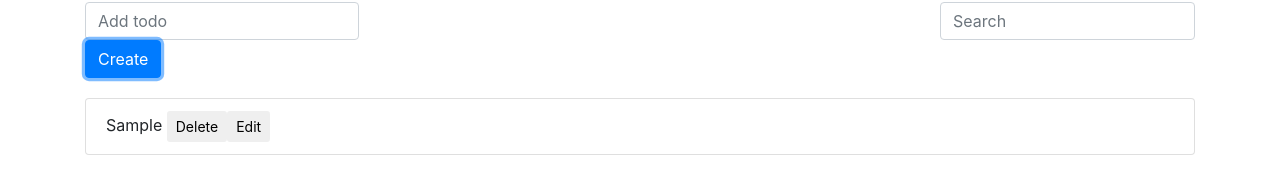
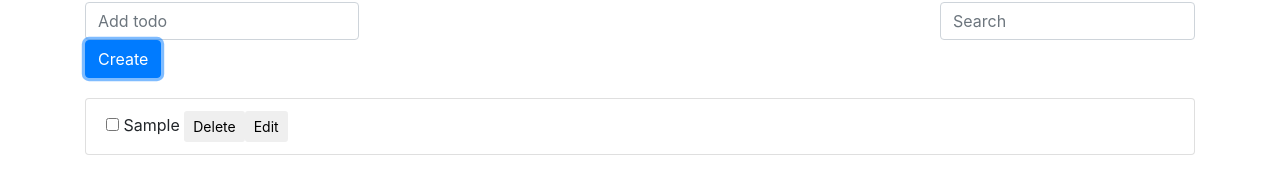
Before and after one commit to itobuztech/angular-todo, an Angular app: page / in a window 1280 px wide. Both pictures are taken after typing "Sample" into the empty fields and a click on the button "Create". Shown: the part 254-448 px from the top of the page. Built offline with nearby package versions, Linux system fonts and the light colour scheme.

Commit message:
complete / pending status added

```diff
--- a/src/app/app.module.ts
+++ b/src/app/app.module.ts
@@ -1,6 +1,6 @@
 import { BrowserModule } from '@angular/platform-browser';
 import { NgModule } from '@angular/core';
-import { ReactiveFormsModule } from '@angular/forms';
+import { ReactiveFormsModule, FormsModule } from '@angular/forms';
 
 import { AppComponent } from './app.component';
 import { HeaderComponent } from './components/header/header.component';
@@ -16,7 +16,8 @@ import { TodoService } from './services/todo.service';
   ],
   imports: [
     BrowserModule,
-    ReactiveFormsModule
+    ReactiveFormsModule,
+    FormsModule
   ],
   providers: [
     TodoService
--- a/src/app/components/header/header.component.ts
+++ b/src/app/components/header/header.component.ts
@@ -24,7 +24,8 @@ export class HeaderComponent implements OnInit, OnChanges {
   ngOnInit() {
     this.todoCreateForm = this._fb.group({
       title: ['', Validators.required],
-      id: []
+      id: [],
+      status: [false]
     });
     this.searchForm = this._fb.group({
       term: []
--- a/src/app/components/list/list.component.html
+++ b/src/app/components/list/list.component.html
@@ -1,5 +1,7 @@
 <ul class="list-group">
-  <li class="list-group-item" *ngFor="let todo of todos">{{todo?.title}}
+  <li class="list-group-item" *ngFor="let todo of todos; let i = index">
+    <input type="checkbox" [ngModel]="todo?.status" [checked]="todo?.status" (ngModelChange)="changeStatus($event, todo)">
+    {{todo?.title}}
     <button class="btn btn-sm" (click)="delete(todo?.id)">Delete</button>
     <button class="btn btn-sm" (click)="edit(todo?.id)">Edit</button>
   </li>
--- a/src/app/components/list/list.component.ts
+++ b/src/app/components/list/list.component.ts
@@ -30,4 +30,9 @@ export class ListComponent implements OnInit {
     this.onEdit.emit(id);
   }
 
+  changeStatus(status, todo: TODO) {
+    todo.status = status;
+    this._td.put(todo);
+  }
+
 }
--- a/src/app/interface/todo.interface.ts
+++ b/src/app/interface/todo.interface.ts
@@ -1,4 +1,5 @@
 export interface TODO {
   title: string;
   id: number;
+  status: Boolean;
 }
```
